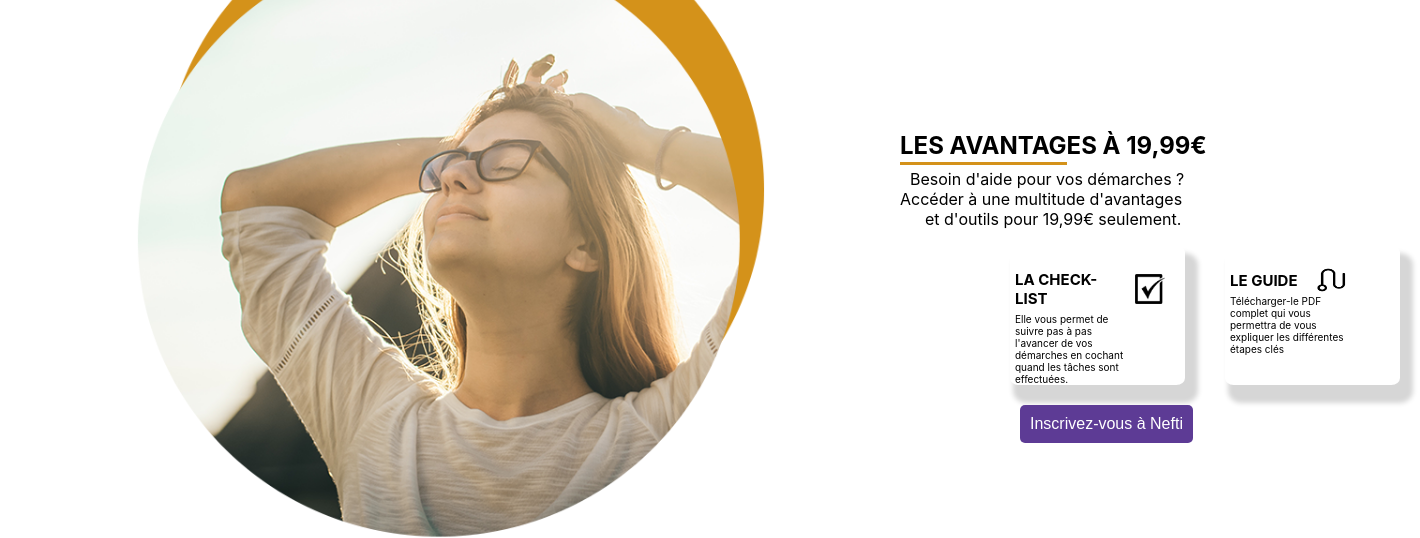
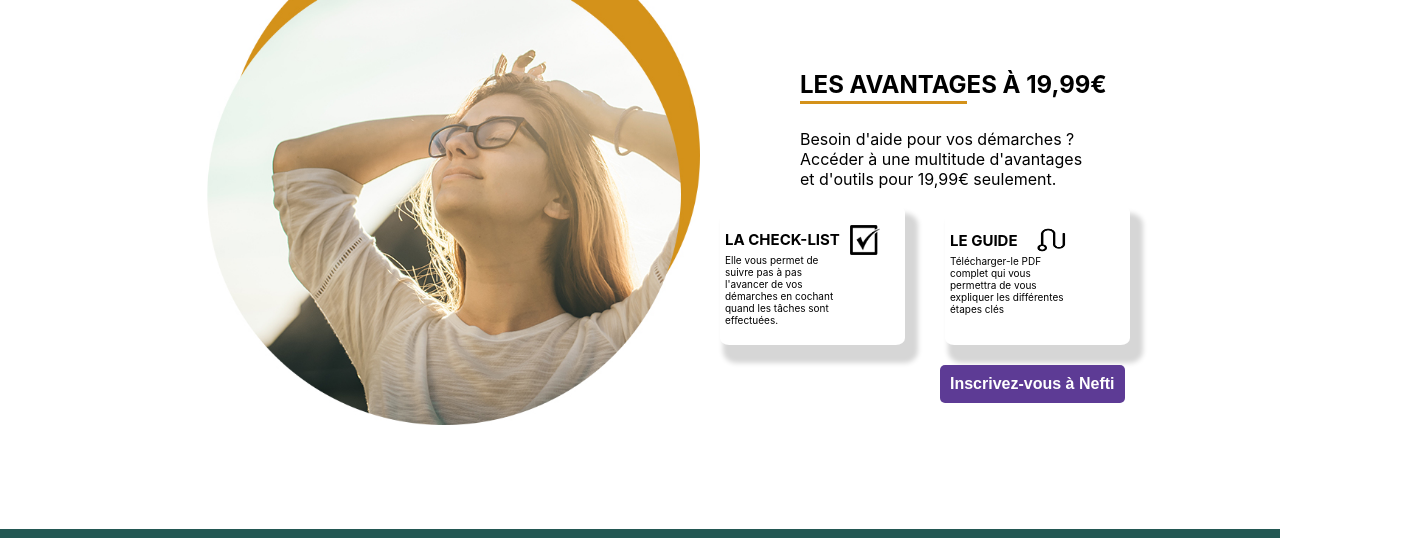
Before and after one commit to GColloch/My-Digital-Proejct-B3, a React (Create React App) app in the folder frontend/: page / in a window 1280 px wide. Shown: the part 1139-1677 px from the top of the page, 1420 px wide, since content can reach past the window. Built offline with nearby package versions, Linux system fonts and the light colour scheme.

Commit message:
modif bloc avantages

```diff
--- a/frontend/src/components/Avantages.jsx
+++ b/frontend/src/components/Avantages.jsx
@@ -4,20 +4,20 @@ import '../styles/Avantages.scss'
 const Avantages = () => {
   return (
     <>
-      <div className='container'>
+      <div className='containerAvantages'>
         <div className='image-container-avantages'>
           <div className='image-circle' />
           <img src='/assets/img/Accueil/pexels-radu-florin-2536579.jpg' className='rounded-image' />
         </div>
         <div className='text-container-avantages'>
           <h2><span>LES AVANTAG</span>ES À 19,99€</h2>
-          <p><span className='txt'>Besoin d'aide pour vos démarches ?</span> <br />
+          <p className='petitText'><span className='txt'>Besoin d'aide pour vos démarches ?</span> <br />
             Accéder à une multitude d'avantages <br />
             <span className='txt2'>et d'outils pour 19,99€ seulement.</span>
           </p>
-          <div className='card-container'>
-            <div className='card'>
-              <div className='card-header'>
+          <div className='card-containerAvantages'>
+            <div className='cardAvantages'>
+              <div className='card-headerAvantages'>
                 <h3>LA CHECK-LIST</h3>
                 <img className='iconee' src='/assets/img/Accueil/check.png' />
               </div>
@@ -29,8 +29,8 @@ const Avantages = () => {
                 effectuées.
               </p>
             </div>
-            <div class='card'>
-              <div className='card-header'>
+            <div class='cardAvantages'>
+              <div className='card-headerAvantages'>
                 <h3>LE GUIDE</h3>
                 <img className='guide' src='/assets/img/Accueil/guide.png' />
               </div>
--- /dev/null
+++ b/frontend/src/components/NosProfessionnels.jsx
@@ -0,0 +1,33 @@
+import React from 'react'
+import '../styles/NosProfessionnels.scss'
+
+const NosProfessionnels = () => {
+  return (
+    <>
+      <div class='professionnels'>
+        <h2>NOS PRO<span>FESSIONNELS</span></h2>
+        <p>
+          Nous sommes en partenariat avec des professionnels au plus près de chez vous, <br />
+          pour vous aider lors de la pertre d'un proche. <br />
+          Vous y retrouvez leurs coordonnées(téléphone, adresse mail...)
+        </p>
+        <button>Découvrez</button>
+      </div>
+      <div className='containerPro'>
+        <div className='left-column'>
+          <div className='cardPro'>Card 1</div>
+          <div className='cardPro'>Card 2</div>
+        </div>
+        <div className='right-column'>
+          <div className='cardPro'>Card 3</div>
+        </div>
+        <div className='image'>
+          <img src='your-image-url' alt='Your Image' />
+        </div>
+      </div>
+
+    </>
+  )
+}
+
+export default NosProfessionnels
--- a/frontend/src/pages/Accueil.jsx
+++ b/frontend/src/pages/Accueil.jsx
@@ -1,5 +1,6 @@
 import Avantages from '../components/Avantages'
 import Footer from '../components/Footer'
+import NosProfessionnels from '../components/NosProfessionnels'
 import NosServices from '../components/NosServices'
 import Presentation from '../components/Presentation'
 
@@ -11,6 +12,7 @@ function Home () {
       </div>
       <Avantages />
       <NosServices />
+      <NosProfessionnels />
       <Footer />
     </>
   )
--- a/frontend/src/styles/Avantages.scss
+++ b/frontend/src/styles/Avantages.scss
@@ -6,15 +6,13 @@ span {
 
 .txt {
   border: none;
-  padding-left: 10px;
 }
 
 .txt2 {
   border: none;
-  padding-left: 25px;
 }
 
-.container {
+.containerAvantages {
   display: flex;
   align-items: center;
 }
@@ -25,25 +23,34 @@ span {
 .text-container-avantages p {
   margin-top: -10px; /* Add this property with a negative value to move the paragraph up */
 }
+.text-container-avantages h2 {
+  margin-left: 100px;
+  margin-bottom: 40px;
+}
+.petitText {
+  margin-left: 100px;
+}
+
 
 .rounded-image {
-  width: 900px;
-  height: 900px;
+  margin-left: 200px;
+  width: 500px;
+  height: 500px;
+  margin-bottom: 100px;
 }
 
-.card-container {
+.card-containerAvantages {
   display: flex;
-  margin-left: -200px;
-  padding-left: 90px;
   font-size: 10px;
 }
 
-.card {
-  width: 150px;
-  height: 130px;
+.cardAvantages {
+  width: 160px;
+  height: 120px;
   padding-right: 20px;
   padding-left: 5px;
   padding-top: 10px;
+  padding-bottom: 10px;
   margin: 0 20px;
   background-color: white;
   box-shadow: 8px 13px 5px 5px #d6d6d6;
@@ -51,7 +58,7 @@ span {
 
 }
 
-.card-header {
+.card-headerAvantages {
   display: flex; /* Add this property */
   align-items: center;
  h3 {
@@ -79,5 +86,5 @@ span {
   font-size: 16px;
   border-radius: 5px;
   margin-top: 20px;
-  margin-left: 120px;
+  margin-left: 240px;
 }
--- /dev/null
+++ b/frontend/src/styles/NosProfessionnels.scss
@@ -0,0 +1,50 @@
+.professionnels {
+  padding: 50px;
+  border-radius: 5px;
+  text-align: center;
+  padding-left: 600px;
+  p {
+    font-size: 16px;
+    padding-right: 300px;
+    text-align: right;
+  }
+}
+
+button {
+  background-color: #5d3b95;
+  color: #fff;
+  border: none;
+  padding: 8px 10px;
+  border-radius: 5px;
+  cursor: pointer;
+  margin-left: 170px;
+  font-weight: bold;
+}
+
+.containerPro {
+  display: flex;
+}
+
+.left-column {
+  display: flex;
+  flex-direction: column;
+}
+
+.right-column {
+  display: flex;
+  flex-direction: column;
+}
+
+.cardPro {
+  background-color: lightgray;
+  padding: 10px;
+  margin-bottom: 10px;
+}
+
+.image {
+  margin-left: 20px;
+}
+
+.image img {
+  max-width: 100%;
+}
--- a/frontend/src/styles/NosServices.scss
+++ b/frontend/src/styles/NosServices.scss
@@ -31,6 +31,7 @@ h1 {
   align-items: flex-start;
   padding: 10px;
   justify-content: space-between; /* Aligner les éléments horizontalement et répartir l'espace */
+  margin-bottom: 300px;
 }
 
   .démarches {
--- a/frontend/src/styles/Presentation.scss
+++ b/frontend/src/styles/Presentation.scss
@@ -10,6 +10,7 @@
 .image-container img {
   width: 100%;
   transform: scaleX(-1);
+  margin-bottom: 100px;
 }
 
 .text-container-volontés {
@@ -30,7 +31,7 @@
     font-size: 25px;
     max-width: 88%;
   }
-  button {
+  .text-container-volontés button {
     color: white;
     background-color: #5d3b95;
     border: none;
```
Also changed, not shown: frontend/public/assets/img/Accueil/pexels-radu-florin-2536579.jpg.
